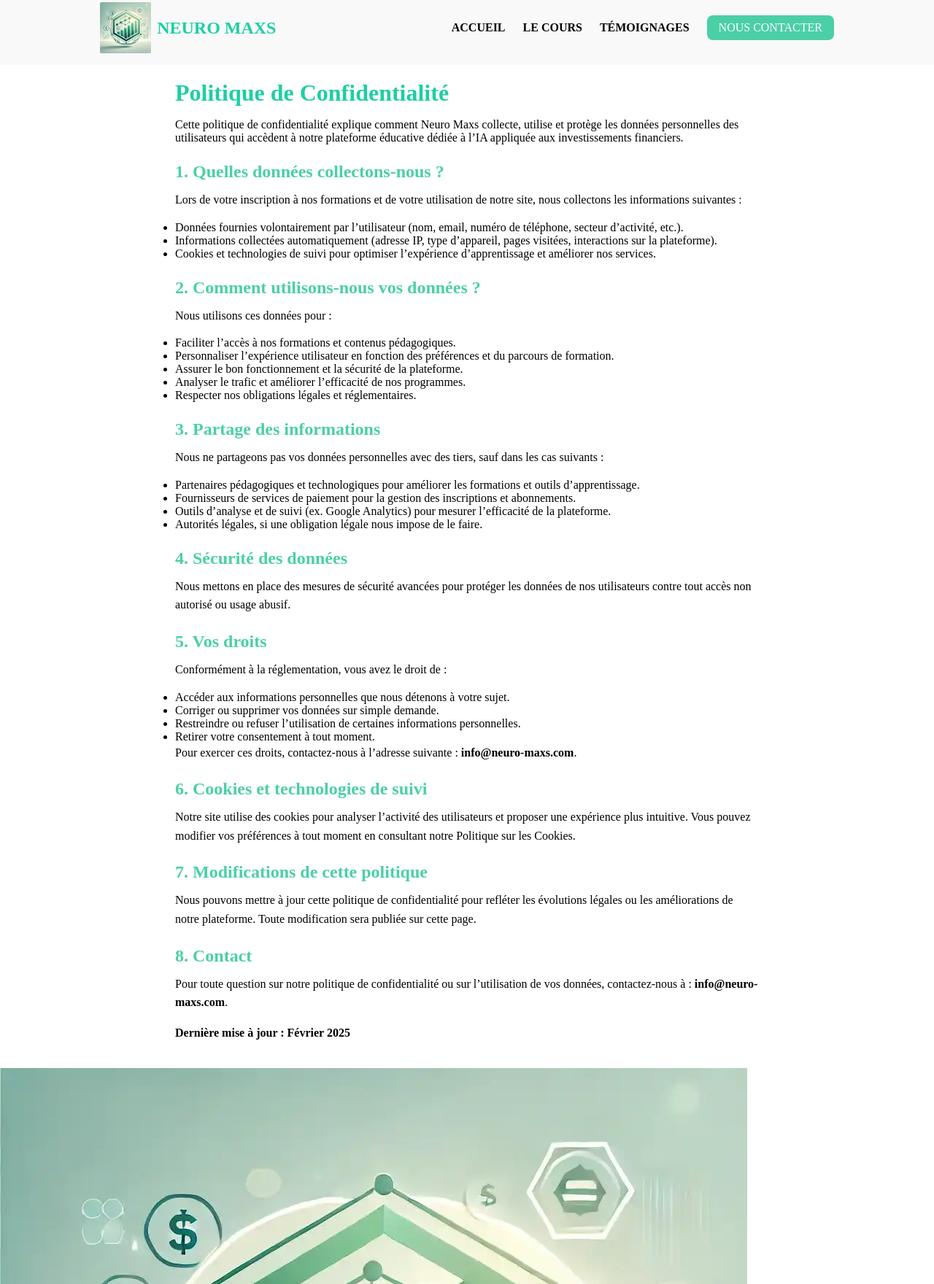
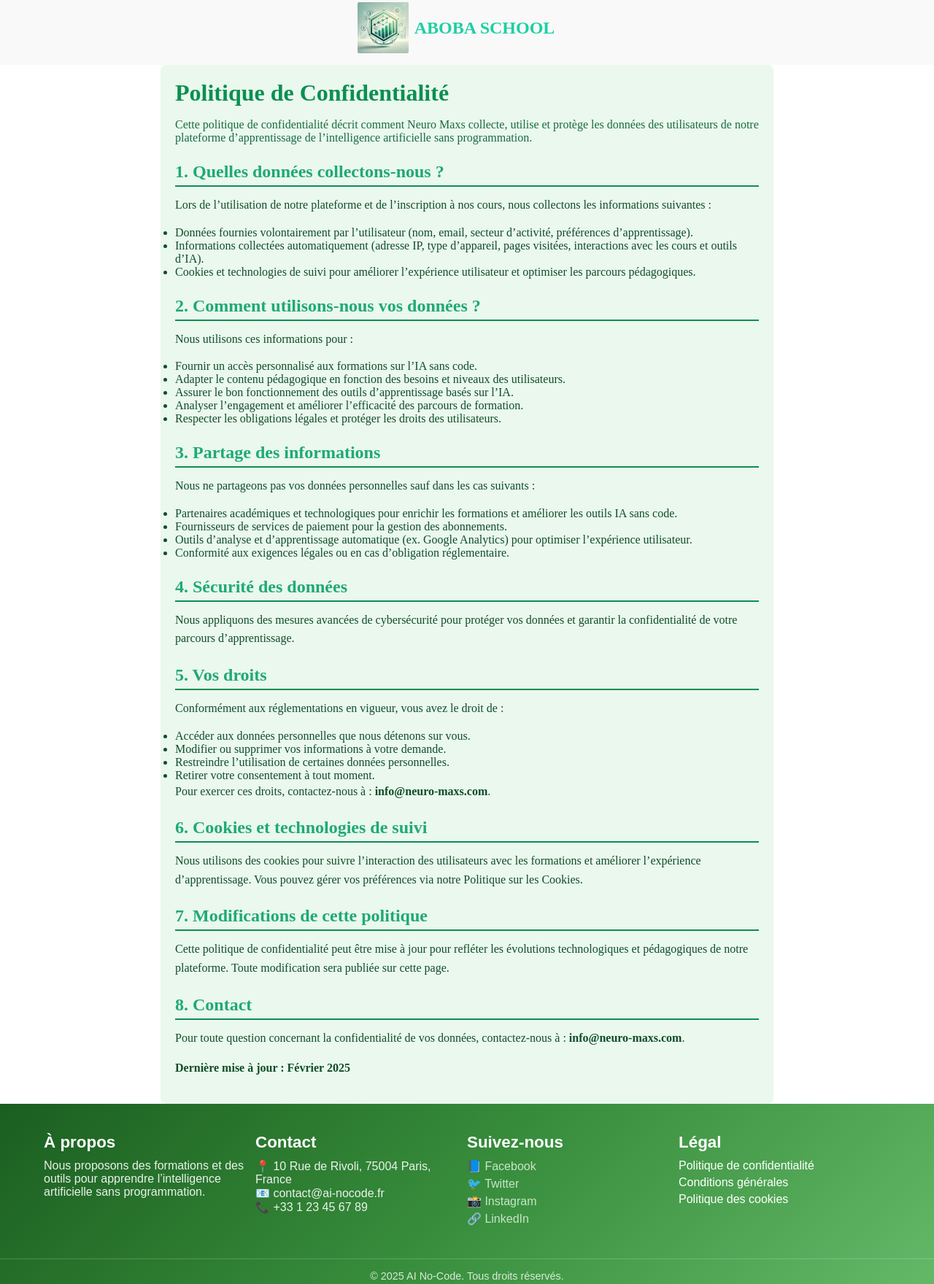
Before and after one commit to lamal0/first_FR, a plain HTML site: page privacy.html in a window 1280 px wide. Shown: the part 13-1773 px from the top of the page at 73% size. Drawn offline with Linux system fonts and the light colour scheme; a web font is replaced by a local one.

Commit message:
add terms

```diff
--- a/assets/styles/main.css
+++ b/assets/styles/main.css
@@ -6,7 +6,7 @@ textarea {
 }
 
 footer {
-  all: unset;
+  /* all: unset; */
 }
 
 html,
@@ -1284,7 +1284,7 @@ a {
   }
 }
 .site-footer {
-  background: linear-gradient(135deg, #1b5e20, #388e3c, #66bb6a);
+  background: linear-gradient(135deg, #1b5e20, #388e3c, #66bb6a) !important;
   color: #ffffff;
   padding: 40px 0;
   font-family: "Poppins", sans-serif;
@@ -1343,35 +1343,70 @@ a {
   opacity: 0.8;
 }
 
+.footer__legal {
+  list-style: none;
+  padding: 0;
+  margin-top: 10px;
+}
+
+.footer__legal li {
+  margin-bottom: 5px;
+}
+
+.footer__legal .footer__link {
+  color: #ffffff;
+  text-decoration: none;
+  transition: color 0.3s ease;
+}
+
+.footer__legal .footer__link:hover {
+  color: #2a9d8f;
+}
+
+
 .privacy-policy {
   padding: 20px;
   max-width: 800px;
   margin: 0 auto;
-  color: #000000;
-}
+  color: #104d29; /* Темно-зелёный для основного текста */
+  background-color: #eaf8ed; /* Светло-зелёный фон */
+  border-radius: 8px;
+}
+
 .privacy-policy__title {
   font-size: 2rem;
   margin-bottom: 1rem;
-  color: #1dcfa3;
-}
+  color: #0b8f52; /* Яркий зелёный */
+  font-weight: bold;
+}
+
 .privacy-policy__intro {
   margin-bottom: 1rem;
-}
+  color: #176c3f; /* Глубокий зелёный */
+}
+
 .privacy-policy__strong {
   font-weight: bold;
-}
+  color: #0a6636; /* Чуть более тёмный зелёный для выделения */
+}
+
 .privacy-policy__text {
   font-size: 1rem;
   line-height: 1.6;
-  color: #000000;
+  color: #104d29; /* Основной зелёный оттенок */
   margin-bottom: 1rem;
 }
+
 .privacy-policy__subheading {
   font-size: 1.5rem;
   margin-top: 1.5rem;
   margin-bottom: 0.75rem;
-  color: #4bcfa7;
-}
+  color: #1faa72; /* Средний зелёный */
+  font-weight: bold;
+  border-bottom: 2px solid #0b8f52; /* Линия в цвет заголовка */
+  padding-bottom: 5px;
+}
+
 
 .hero {
   background: linear-gradient(120deg, #2e7d32, #66bb6a);
--- a/privacy.html
+++ b/privacy.html
@@ -14,17 +14,17 @@
   <body>
     <div class="wrapper">
       <header class="header">
-        <a class="header__logo" href="">
+        <a class="header__logo" href="index.html">
           <img loading="lazy" class="header__logo__img" src="assets/img/Logo11.webp" alt="Logo Neuro Maxs">
-          <p class="header__logo__text">Neuro Maxs</p>
+          <p class="header__logo__text">Aboba school</p>
         </a>
 
-        <nav class="header__nav">
-          <a href="index.php.html#hero-banner" class="header__nav__link">Accueil</a>
-          <a href="index.php.html#le-cours" class="header__nav__link">Le Cours</a>
-          <a href="index.php.html#temoignages" class="header__nav__link">Témoignages</a>
-          <a href="index.php.html#contact" class="header__cta-button">Nous Contacter</a>
-        </nav>
+        <!-- <nav class="header__nav">
+          <a href="#hero-banner" class="header__nav__link">Accueil</a>
+          <a href="#le-cours" class="header__nav__link">Le Cours</a>
+          <a href="#temoignages" class="header__nav__link">Témoignages</a>
+          <a href="#contact" class="header__cta-button">Nous Contacter</a>
+        </nav> -->
 
         <!-- Menu Hamburger -->
         <div class="header__burger">
@@ -50,180 +50,163 @@
   <h1 class="privacy-policy__title">Politique de Confidentialité</h1>
 
   <p class="privacy-policy__intro">
-            Cette politique de confidentialité explique comment Neuro Maxs collecte,
-            utilise et protège les données personnelles des utilisateurs qui
-            accèdent à notre plateforme éducative dédiée à l’IA appliquée aux
-            investissements financiers.
+    Cette politique de confidentialité décrit comment Neuro Maxs collecte, utilise et protège les données des utilisateurs de notre plateforme d’apprentissage de l’intelligence artificielle sans programmation.
   </p>
 
   <h2 class="privacy-policy__subheading">
     1. Quelles données collectons-nous ?
   </h2>
   <p class="privacy-policy__text">
-            Lors de votre inscription à nos formations et de votre utilisation
-            de notre site, nous collectons les informations suivantes :
+    Lors de l’utilisation de notre plateforme et de l’inscription à nos cours, nous collectons les informations suivantes :
   </p>
   <ul>
     <li>
-              Données fournies volontairement par l’utilisateur (nom, email,
-              numéro de téléphone, secteur d’activité, etc.).
+      Données fournies volontairement par l’utilisateur (nom, email, secteur d’activité, préférences d’apprentissage).
     </li>
     <li>
-              Informations collectées automatiquement (adresse IP, type
-              d’appareil, pages visitées, interactions sur la plateforme).
+      Informations collectées automatiquement (adresse IP, type d’appareil, pages visitées, interactions avec les cours et outils d’IA).
     </li>
     <li>
-              Cookies et technologies de suivi pour optimiser l’expérience
-              d’apprentissage et améliorer nos services.
+      Cookies et technologies de suivi pour améliorer l’expérience utilisateur et optimiser les parcours pédagogiques.
     </li>
   </ul>
 
   <h2 class="privacy-policy__subheading">
     2. Comment utilisons-nous vos données ?
   </h2>
-          <p class="privacy-policy__text">Nous utilisons ces données pour :</p>
+  <p class="privacy-policy__text">Nous utilisons ces informations pour :</p>
   <ul>
     <li>
-              Faciliter l’accès à nos formations et contenus pédagogiques.
+      Fournir un accès personnalisé aux formations sur l’IA sans code.
     </li>
     <li>
-              Personnaliser l’expérience utilisateur en fonction des préférences
-              et du parcours de formation.
+      Adapter le contenu pédagogique en fonction des besoins et niveaux des utilisateurs.
     </li>
     <li>
-              Assurer le bon fonctionnement et la sécurité de la plateforme.
+      Assurer le bon fonctionnement des outils d’apprentissage basés sur l’IA.
     </li>
     <li>
-              Analyser le trafic et améliorer l’efficacité de nos programmes.
+      Analyser l’engagement et améliorer l’efficacité des parcours de formation.
     </li>
-            <li>Respecter nos obligations légales et réglementaires.</li>
+    <li>
+      Respecter les obligations légales et protéger les droits des utilisateurs.
+    </li>
   </ul>
 
   <h2 class="privacy-policy__subheading">
     3. Partage des informations
   </h2>
   <p class="privacy-policy__text">
-            Nous ne partageons pas vos données personnelles avec des tiers, sauf
-            dans les cas suivants :
+    Nous ne partageons pas vos données personnelles sauf dans les cas suivants :
   </p>
   <ul>
     <li>
-              Partenaires pédagogiques et technologiques pour améliorer les
-              formations et outils d’apprentissage.
+      Partenaires académiques et technologiques pour enrichir les formations et améliorer les outils IA sans code.
     </li>
     <li>
-              Fournisseurs de services de paiement pour la gestion des
-              inscriptions et abonnements.
+      Fournisseurs de services de paiement pour la gestion des abonnements.
     </li>
     <li>
-              Outils d’analyse et de suivi (ex. Google Analytics) pour mesurer
-              l’efficacité de la plateforme.
+      Outils d’analyse et d’apprentissage automatique (ex. Google Analytics) pour optimiser l’expérience utilisateur.
     </li>
     <li>
-              Autorités légales, si une obligation légale nous impose de le
-              faire.
+      Conformité aux exigences légales ou en cas d’obligation réglementaire.
     </li>
   </ul>
 
   <h2 class="privacy-policy__subheading">4. Sécurité des données</h2>
   <p class="privacy-policy__text">
-            Nous mettons en place des mesures de sécurité avancées pour protéger
-            les données de nos utilisateurs contre tout accès non autorisé ou
-            usage abusif.
+    Nous appliquons des mesures avancées de cybersécurité pour protéger vos données et garantir la confidentialité de votre parcours d’apprentissage.
   </p>
 
   <h2 class="privacy-policy__subheading">5. Vos droits</h2>
   <p class="privacy-policy__text">
-            Conformément à la réglementation, vous avez le droit de :
+    Conformément aux réglementations en vigueur, vous avez le droit de :
   </p>
   <ul>
     <li>
-              Accéder aux informations personnelles que nous détenons à votre
-              sujet.
+      Accéder aux données personnelles que nous détenons sur vous.
     </li>
-            <li>Corriger ou supprimer vos données sur simple demande.</li>
+    <li>Modifier ou supprimer vos informations à votre demande.</li>
     <li>
-              Restreindre ou refuser l’utilisation de certaines informations
-              personnelles.
+      Restreindre l’utilisation de certaines données personnelles.
     </li>
     <li>Retirer votre consentement à tout moment.</li>
   </ul>
   <p class="privacy-policy__text">
-            Pour exercer ces droits, contactez-nous à l’adresse suivante :
-            <strong>info@neuro-maxs.com</strong>.
+    Pour exercer ces droits, contactez-nous à : <strong>info@neuro-maxs.com</strong>.
   </p>
 
   <h2 class="privacy-policy__subheading">
     6. Cookies et technologies de suivi
   </h2>
   <p class="privacy-policy__text">
-            Notre site utilise des cookies pour analyser l’activité des
-            utilisateurs et proposer une expérience plus intuitive. Vous pouvez
-            modifier vos préférences à tout moment en consultant notre
-            <a href="cookies.html">Politique sur les Cookies</a>.
+    Nous utilisons des cookies pour suivre l’interaction des utilisateurs avec les formations et améliorer l’expérience d’apprentissage. Vous pouvez gérer vos préférences via notre <a href="cookies.html">Politique sur les Cookies</a>.
   </p>
 
   <h2 class="privacy-policy__subheading">
     7. Modifications de cette politique
   </h2>
   <p class="privacy-policy__text">
-            Nous pouvons mettre à jour cette politique de confidentialité pour
-            refléter les évolutions légales ou les améliorations de notre
-            plateforme. Toute modification sera publiée sur cette page.
+    Cette politique de confidentialité peut être mise à jour pour refléter les évolutions technologiques et pédagogiques de notre plateforme. Toute modification sera publiée sur cette page.
   </p>
 
   <h2 class="privacy-policy__subheading">8. Contact</h2>
   <p class="privacy-policy__text">
-            Pour toute question sur notre politique de confidentialité ou sur
-            l’utilisation de vos données, contactez-nous à :
-            <strong>info@neuro-maxs.com</strong>.
+    Pour toute question concernant la confidentialité de vos données, contactez-nous à : <strong>info@neuro-maxs.com</strong>.
   </p>
 
   <p class="privacy-policy__text privacy-policy__strong">
     Dernière mise à jour : Février 2025
   </p>
 </section>
-      </main>
-      <footer class="footer">
-        <div class="container">
+
+      <footer class="site-footer">
+  <div class="footer__container">
     <div class="footer__column">
-            <a class="footer__logo" href="">
-              <img src="assets/img/Logo11.webp" alt="Logo Neuro Maxs" class="footer__logo-img">
-              <span class="footer__logo-text">Neuro Maxs</span>
-            </a>
-
-            <p>© 2025 Neuro Maxs - Tous droits réservés.</p>
-          </div>
-
-          <div class="footer__column">
-            <h3 class="footer__title">Liens Utiles</h3>
-            <nav class="footer__nav">
-              <a href="index.php.html#le-cours" class="footer__nav-link">Le Cours</a>
-              <a href="index.php.html#temoignages" class="footer__nav-link">Témoignages</a>
-              <a href="index.php.html#contact" class="footer__nav-link">Contactez-nous</a>
-            </nav>
-          </div>
-
-          <div class="footer__column">
-            <h3 class="footer__title">Mentions Légales</h3>
-            <a href="privacy.html" class="footer__nav-link">Politique de Confidentialité</a>
-            <a href="cookies.html" class="footer__nav-link">Cookies</a>
-            <a href="terms.html" class="footer__nav-link">Conditions Générales</a>
+      <h3 class="footer__title">À propos</h3>
+      <p class="footer__text">
+        Nous proposons des formations et des outils pour apprendre l’intelligence artificielle sans programmation.
+      </p>
     </div>
 
     <div class="footer__column">
       <h3 class="footer__title">Contact</h3>
-            <p class="footer__nav-link">
-              <a href="https://maps.app.goo.gl/sco8pGtrVNzVh2t29" target="_blank">France, Paris</a>
-            </p>
-            <p class="footer__nav-link">
-              <a href="https://maps.app.goo.gl/sco8pGtrVNzVh2t29" target="_blank">
-                40 Rue Vergniaud, 75013 Paris
+      <p class="footer__text">
+        📍 <a href="https://maps.google.com/?q=10+Rue+de+Rivoli,+75004+Paris,+France" target="_blank" class="footer__link">
+          10 Rue de Rivoli, 75004 Paris, France
         </a>
       </p>
-            <p class="footer__nav-link">+33 1 57 64 53 13</p>
-            <p class="footer__nav-link">info@neuro-maxs.com</p>
+      <p class="footer__text">
+        📧 <a href="mailto:contact@ai-nocode.fr" class="footer__link">contact@ai-nocode.fr</a>
+      </p>
+      <p class="footer__text">
+        📞 <a href="tel:+33123456789" class="footer__link">+33 1 23 45 67 89</a>
+      </p>
     </div>
+
+    <div class="footer__column">
+      <h3 class="footer__title">Suivez-nous</h3>
+      <div class="footer__socials">
+        <a href="#" class="footer__social-link">📘 Facebook</a>
+        <a href="#" class="footer__social-link">🐦 Twitter</a>
+        <a href="#" class="footer__social-link">📸 Instagram</a>
+        <a href="#" class="footer__social-link">🔗 LinkedIn</a>
+      </div>
+    </div>
+
+    <div class="footer__column">
+      <h3 class="footer__title">Légal</h3>
+      <ul class="footer__legal">
+        <li><a href="privacy.html" class="footer__link">Politique de confidentialité</a></li>
+        <li><a href="terms.html" class="footer__link">Conditions générales</a></li>
+        <li><a href="cookies.html" class="footer__link">Politique des cookies</a></li>
+      </ul>
+    </div>
+  </div>
+
+  <div class="footer__bottom">
+    <p class="footer__copyright">© 2025 AI No-Code. Tous droits réservés.</p>
   </div>
 </footer>
     </div>
```
Also changed, not shown: cookies.html (+64 -80 lines), index.html (renamed from index.htm, +14 -5 lines), terms.html (+77 -111 lines). Lines whose indentation alone changed are shown as unchanged.
